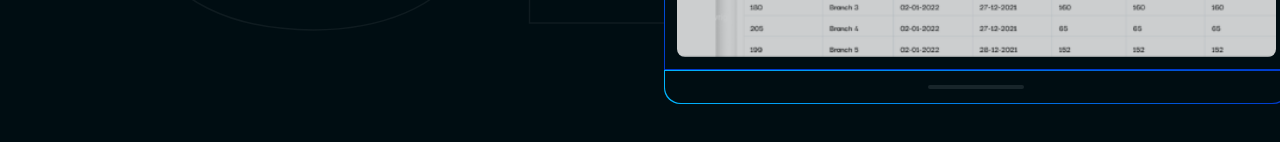
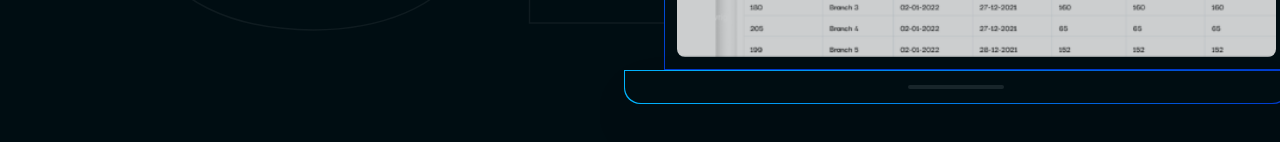
Before and after one commit to amalrajsr/code-linear-machine-test, a Next.js app: page / in a window 1280 px wide. Shown: the part 2890-3032 px from the top of the page. Built offline with nearby package versions, Linux system fonts and the light colour scheme; a web font is replaced by a local one.

Commit message:
feat: Enhance laptop base styling with shadow and margin adjustments

```diff
--- a/components/features/CoreBanking.tsx
+++ b/components/features/CoreBanking.tsx
@@ -115,7 +115,7 @@ export function CoreBanking() {
               </div>
 
               {/* Laptop Base — gradient border wrapper */}
-              <div className="bg-gradient-to-r from-primary-blue to-secondary-blue p-px rounded-b-2xl">
+              <div className="bg-gradient-to-r from-primary-blue to-secondary-blue p-px rounded-b-2xl -ml-4 lg:-ml-10 relative z-10 shadow-2xl">
                 <div className="bg-page-bg rounded-b-2xl h-6 lg:h-8 flex items-center justify-center">
                   {/* Optional trackpad notch */}
                   <div className="w-16 lg:w-24 h-1 rounded-full bg-text-main/10" />
```
